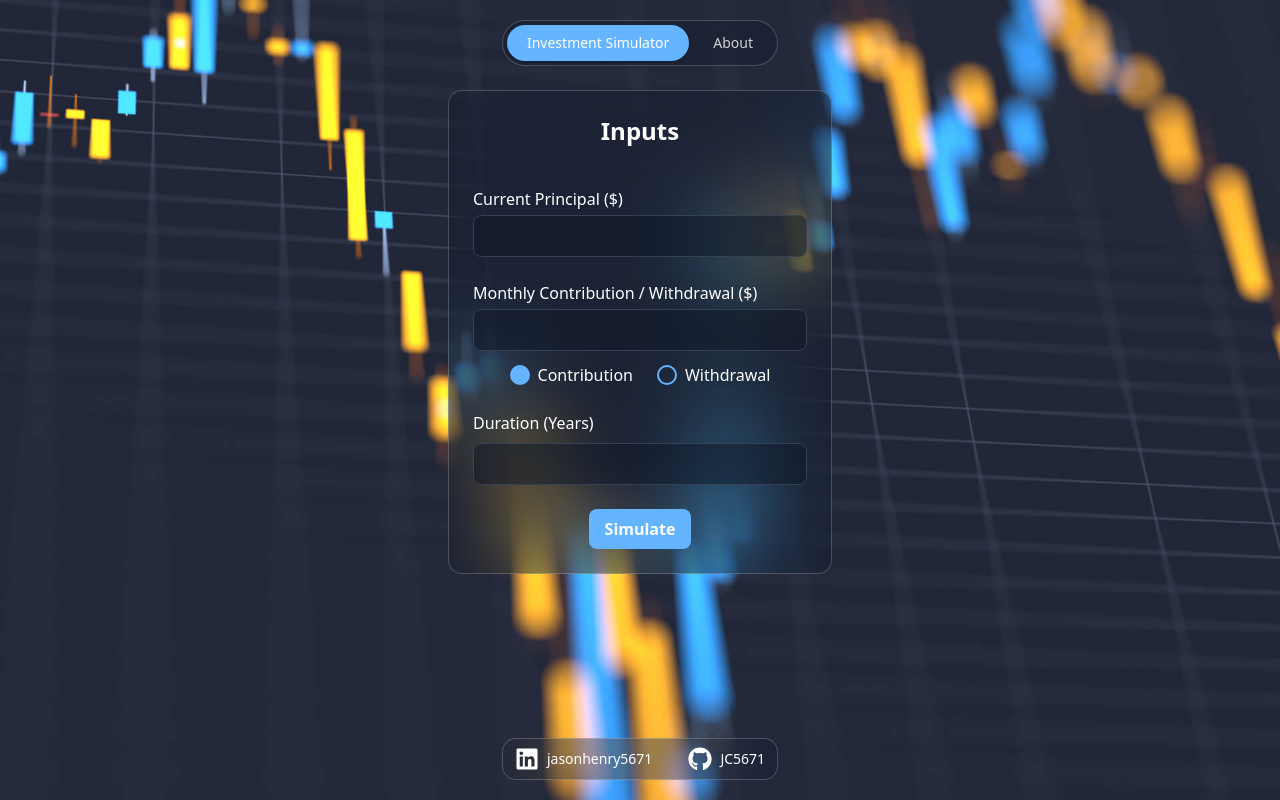
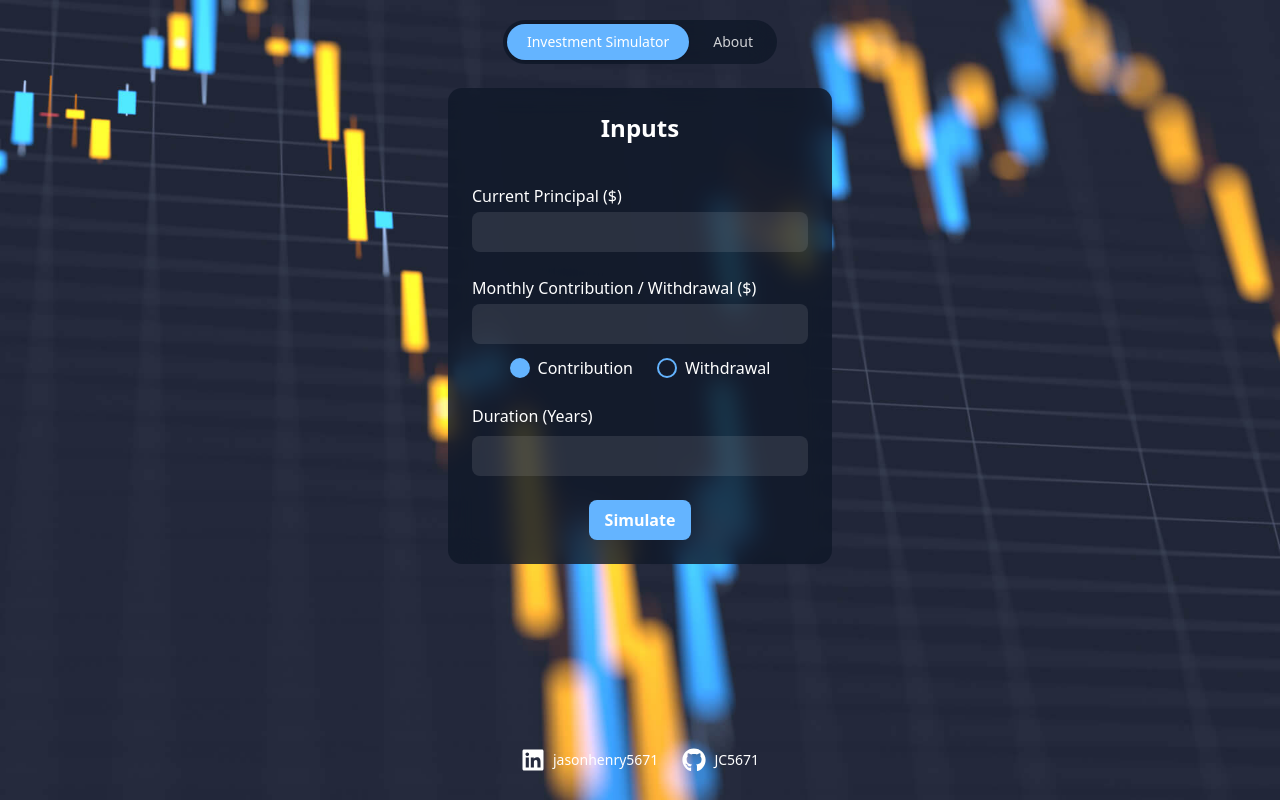
Before and after one commit to JC5671/Investment-Simulator, a React (Vite) app: page / in a window 1280 px wide. Built offline with nearby package versions, Linux system fonts and the light colour scheme.

Commit message:
Reconfigured CSS for readability

```diff
--- a/src/components/Footer.tsx
+++ b/src/components/Footer.tsx
@@ -5,9 +5,7 @@ export default function Footer() {
     <footer className="flex justify-center">
       <div
         className="
-		flex bg-gray-900/30 backdrop-blur-2xl border border-white/20 rounded-xl
-		space-x-3 text-white mb-5
-		transition-shadow duration-300 hover:shadow-[0_0_30px_rgba(100,180,255)]"
+		flex text-white mb-5"
       >
         {/* LinkedIn Link */}
         <a
--- a/src/components/InputForm.tsx
+++ b/src/components/InputForm.tsx
@@ -108,7 +108,7 @@ export default function InputForm({ setInputData }: inputProps) {
   return (
     <div
       className="
-      bg-gray-900/30 backdrop-blur-2xl border border-white/20 p-6 rounded-xl
+      bg-gray-900/80 backdrop-blur-md border-0 p-6 rounded-xl
       space-y-6 w-full max-w-sm text-white
       transition-shadow duration-300 hover:shadow-[0_0_30px_rgba(100,180,255)]"
     >
@@ -127,8 +127,7 @@ export default function InputForm({ setInputData }: inputProps) {
           type="text"
           inputMode="decimal"
           className="
-          border border-gray-700 rounded-md px-3 py-2
-          bg-gray-900/50 backdrop-blur-3xl placeholder-gray-400
+          rounded-md px-3 py-2 bg-gray-100/10
           focus:outline-none focus:ring-0 focus:shadow-[0_0_30px_rgba(100,180,255)]"
           value={principal}
           onChange={(e) => setPrincipal(cleanCurrencyInput(e.target.value))}
@@ -146,8 +145,7 @@ export default function InputForm({ setInputData }: inputProps) {
           type="text"
           inputMode="decimal"
           className="
-          border border-gray-700 rounded-md px-3 py-2 mb-3
-          bg-gray-900/50 backdrop-blur-3xl placeholder-gray-400
+          rounded-md bg-gray-100/10 px-3 py-2 mb-3
           focus:outline-none focus:ring-0 focus:shadow-[0_0_30px_rgba(100,180,255)]"
           value={monthlyAddition}
           onChange={(e) =>
@@ -201,8 +199,7 @@ export default function InputForm({ setInputData }: inputProps) {
           type="text"
           inputMode="numeric"
           className="
-          border border-gray-700 rounded-md px-3 py-2
-          bg-gray-900/50 backdrop-blur-3xl placeholder-gray-400
+          rounded-md bg-gray-100/10 px-3 py-2
           focus:outline-none focus:ring-0 focus:shadow-[0_0_30px_rgba(100,180,255)]"
           value={durationYears}
           onChange={(e) => setDurationYears(onlyAllowInt(e.target.value))}
--- a/src/components/NavBar.tsx
+++ b/src/components/NavBar.tsx
@@ -7,7 +7,7 @@ export default function NavBar() {
     <div className="flex justify-center">
       <div
         className="
-      flex bg-gray-900/30 backdrop-blur-2xl border border-white/20 rounded-full
+      flex bg-gray-900/80 backdrop-blur-md border-0 rounded-full
       space-x-1 text-white mt-5 p-1
       transition-shadow duration-300 hover:shadow-[0_0_30px_rgba(100,180,255)]"
       >
--- a/src/components/ProbabilityChart.tsx
+++ b/src/components/ProbabilityChart.tsx
@@ -244,7 +244,7 @@ export default function ProbabilityChart({ finalDist, finalYear }: ChartProps) {
   return (
     <Card
       className="
-      bg-gray-900/30 backdrop-blur-2xl border border-white/20 p-6 rounded-xl
+      bg-gray-900/80 backdrop-blur-md border-0 p-6 rounded-xl
 		  w-full max-w-4xl text-white
       transition-shadow duration-300 hover:shadow-[0_0_30px_rgba(100,180,255)]"
     >
@@ -300,8 +300,7 @@ export default function ProbabilityChart({ finalDist, finalYear }: ChartProps) {
                   setInferenceProbability("");
               }}
               className="
-              border border-gray-700 rounded-md px-1 py-0
-              bg-gray-900/50 backdrop-blur-3xl text-sm
+              bg-gray-100/30 rounded-md px-1 py-0.5 mx-1 text-sm
               focus:outline-none focus:ring-0 focus:shadow-[0_0_30px_rgba(100,180,255)]"
             >
               <option value=">=">{"≥"}</option>
@@ -316,8 +315,7 @@ export default function ProbabilityChart({ finalDist, finalYear }: ChartProps) {
               type="text"
               inputMode="decimal"
               className="
-              w-30 border border-gray-700 rounded-md px-1 py-0
-              bg-gray-900/50 backdrop-blur-3xl placeholder-gray-400
+              w-30 rounded-md px-1 py-0 bg-gray-100/30
               focus:outline-none focus:ring-0 focus:shadow-[0_0_30px_rgba(100,180,255)]"
               value={inferenceValue}
               onChange={(e) => {
@@ -343,8 +341,7 @@ export default function ProbabilityChart({ finalDist, finalYear }: ChartProps) {
               type="text"
               inputMode="decimal"
               className="
-              w-16 border border-gray-700 rounded-md px-1 py-0
-              bg-gray-900/50 backdrop-blur-3xl placeholder-gray-400
+              w-16 rounded-md px-1 py-0 bg-gray-100/30
               focus:outline-none focus:ring-0 focus:shadow-[0_0_30px_rgba(100,180,255)]"
               value={inferenceProbability}
               onChange={(e) => {
--- a/src/components/SimulationChart.tsx
+++ b/src/components/SimulationChart.tsx
@@ -107,7 +107,7 @@ export default function SimulationChart({
   return (
     <Card
       className="
-      bg-gray-900/30 backdrop-blur-2xl border border-white/20 p-6 rounded-xl
+      bg-gray-900/80 backdrop-blur-md border-0 p-6 rounded-xl
 		  w-full max-w-4xl text-white
       transition-shadow duration-300 hover:shadow-[0_0_30px_rgba(100,180,255)]"
     >
--- a/src/pages/AboutPage.tsx
+++ b/src/pages/AboutPage.tsx
@@ -3,7 +3,7 @@ export default function AboutPage() {
     <div className="flex justify-center mb-10">
       <div
         className="
-        bg-gray-900/30 backdrop-blur-2xl border border-white/20 p-12 rounded-xl
+        bg-gray-900/80 backdrop-blur-md border-0 p-12 rounded-xl
         w-full max-w-7xl text-white space-y-10
         transition-shadow duration-300 hover:shadow-[0_0_30px_rgba(100,180,255)]"
       >
```
